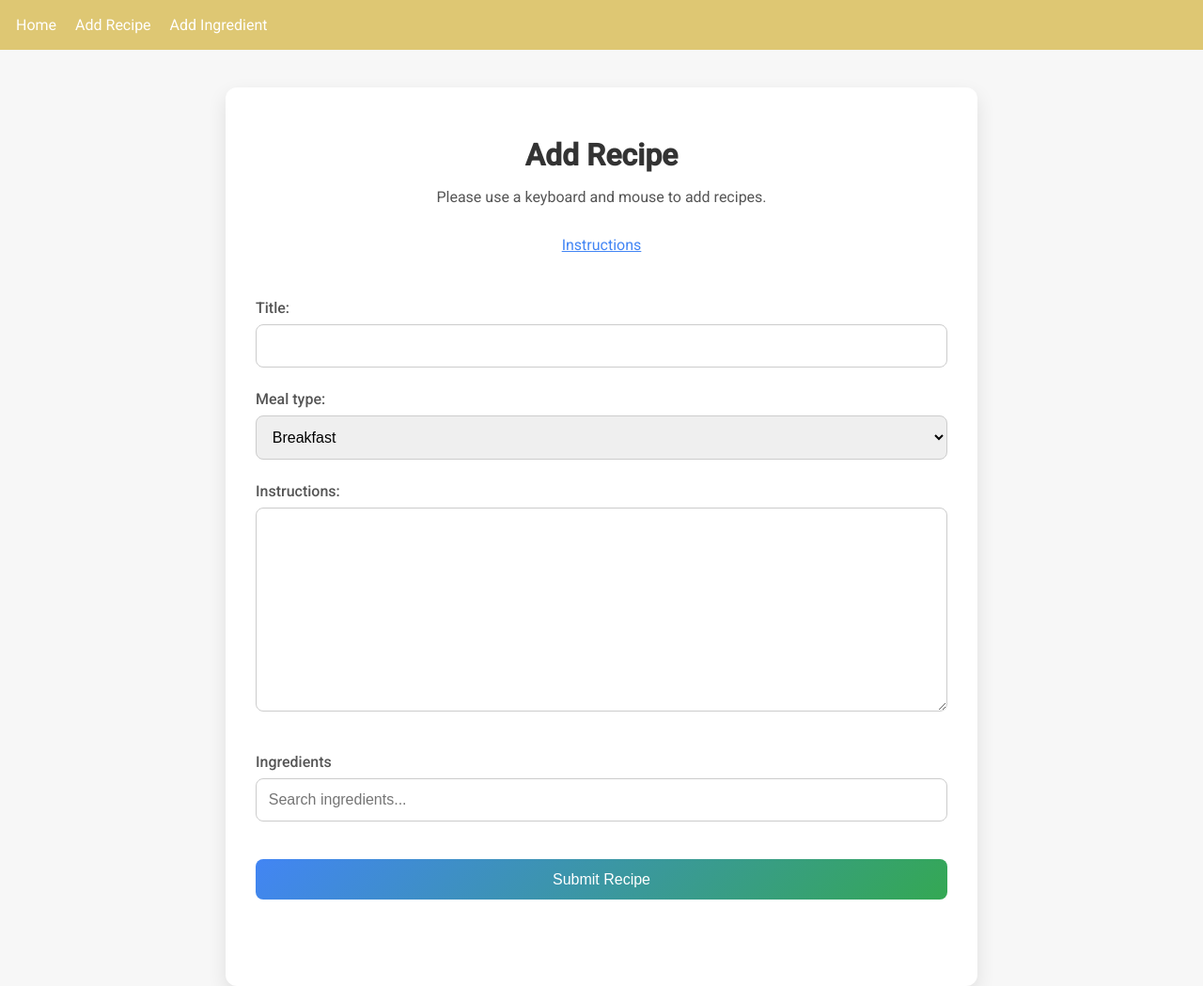
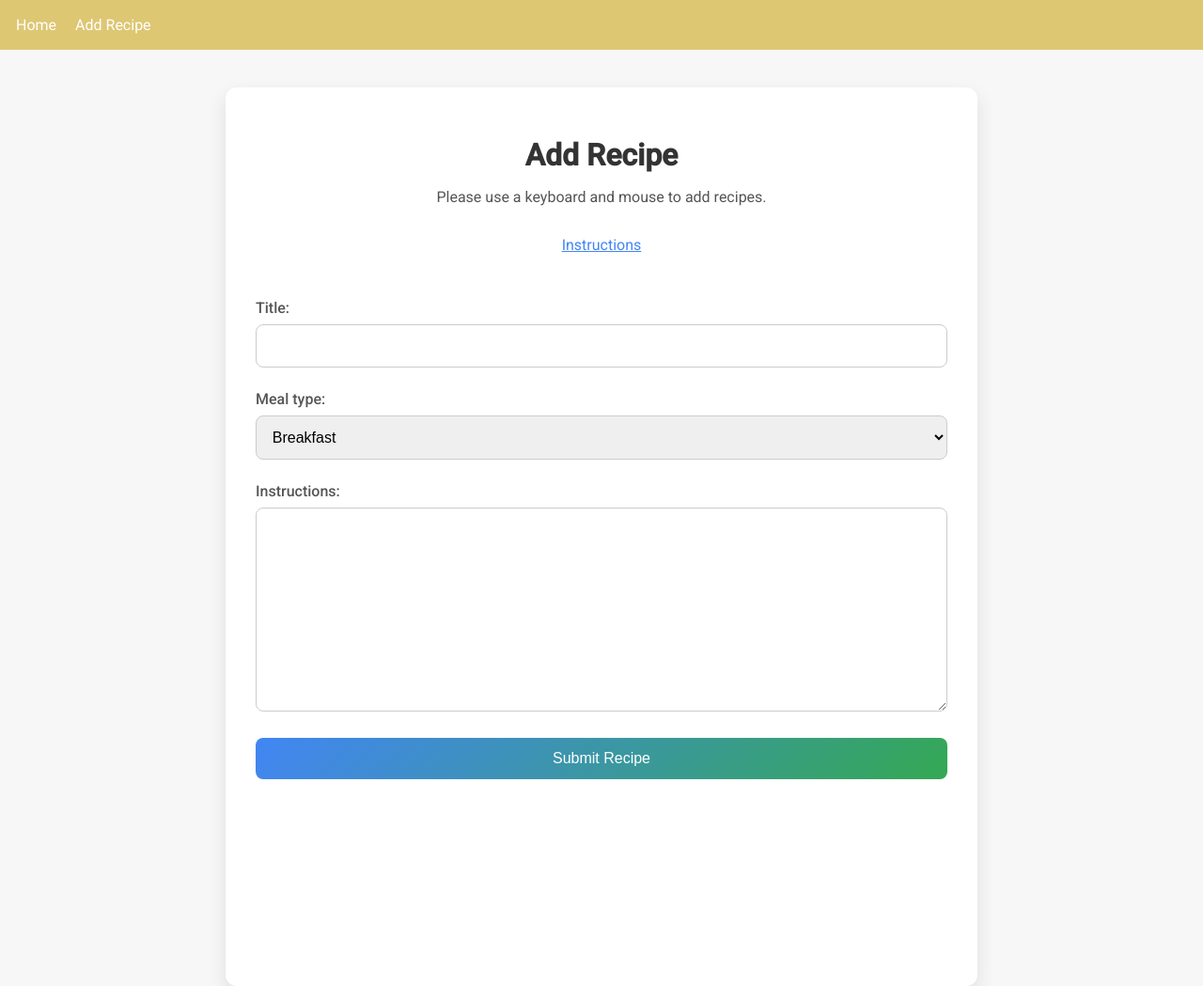
Before and after one commit to Iisyourdad/final_rasp_pi_recipe, a Django app: page /add_recipe/ in a window 1280 px wide. Shown: the whole page at 94% size. Run offline with Django 5.2, Linux system fonts and the light colour scheme; data that the repository does not hold is empty; some libraries are stand-ins or nearby versions.

Commit message:
Removed ingredients

```diff
--- a/recipes/admin.py
+++ b/recipes/admin.py
@@ -16,9 +16,11 @@ class HomePageAdmin(admin.ModelAdmin):
 
 @admin.register(Recipe)
 class RecipeAdmin(admin.ModelAdmin):
+    exclude = ('ingredients',)  # ingredients field removed
     list_display = ('title', 'meal_type', 'display_favorites')
     list_filter = ('meal_type',)
-    filter_horizontal = ('ingredients', 'favorites',)
+    # Only include favorites in the horizontal filter
+    filter_horizontal = ('favorites',)
 
     def display_favorites(self, obj):
         return ", ".join([user.username for user in obj.favorites.all()])
--- a/recipes/forms.py
+++ b/recipes/forms.py
@@ -1,13 +1,15 @@
 from django import forms
 from ckeditor.widgets import CKEditorWidget
-from django.db.models.functions import Lower
 from .models import Recipe, Ingredient, Instruction
+
 
 class InstructionsForm(forms.ModelForm):
     content = forms.CharField(widget=CKEditorWidget(config_name='maximal'))
+
     class Meta:
         model = Instruction
         fields = ['title', 'content']
+
 
 class RecipeForm(forms.ModelForm):
     instructions = forms.CharField(widget=CKEditorWidget(config_name='maximal'))
@@ -23,14 +25,8 @@ class RecipeForm(forms.ModelForm):
 
     class Meta:
         model = Recipe
-        fields = ['title', 'meal_type', 'instructions', 'ingredients']
-        widgets = {
-            'ingredients': forms.CheckboxSelectMultiple(),
-        }
+        fields = ['title', 'meal_type', 'instructions']
 
-    def __init__(self, *args, **kwargs):
-        super().__init__(*args, **kwargs)
-        self.fields['ingredients'].queryset = Ingredient.objects.all().order_by(Lower('name'))
 
 class IngredientForm(forms.ModelForm):
     class Meta:
--- a/recipes/templates/recipes/add_ingredient.html
+++ b/recipes/templates/recipes/add_ingredient.html
@@ -109,7 +109,7 @@
     </ul>
   </nav>
   <div class="form-container">
-    <h1>Add Ingredient</h1>
+    <!--<h1>Add Ingredient</h1>-->
     <div id="confirmation-message">
       Ingredient submitted successfully.
     </div>
--- a/recipes/templates/recipes/add_recipe.html
+++ b/recipes/templates/recipes/add_recipe.html
@@ -47,8 +47,8 @@
       background: #fff;
       width: 90%;
       max-width: 800px;
-      flex: 1; /* fills remaining space */
-      margin: 40px auto 0; /* top margin only, to keep nav at top */
+      flex: 1;
+      margin: 40px auto 0;
       padding: 2rem;
       border-radius: 12px;
       box-shadow: 0 8px 20px rgba(0,0,0,0.1);
@@ -98,42 +98,6 @@
       resize: vertical;
       min-height: 150px;
     }
-    /* Ingredients Section */
-    #ingredients-container {
-      margin-top: 1rem;
-    }
-    #ingredient-search {
-      width: 100%;
-      padding: 0.8rem;
-      margin-bottom: 1rem;
-      font-size: 1rem;
-      border: 1px solid #ccc;
-      border-radius: 8px;
-      box-sizing: border-box;
-    }
-    #ingredients-checkboxes {
-      display: grid;
-      grid-template-columns: repeat(auto-fill, minmax(150px, 1fr));
-      gap: 10px;
-    }
-    .ingredient-checkbox {
-      background: #f1f1f1;
-      border-radius: 8px;
-      padding: 10px;
-      text-align: center;
-      cursor: pointer;
-      transition: background 0.3s, color 0.3s;
-      display: flex;
-      align-items: center;
-      justify-content: center;
-    }
-    .ingredient-checkbox input {
-      display: none;
-    }
-    .ingredient-checkbox.selected {
-      background: #4285F4;
-      color: #fff;
-    }
     button[type="submit"] {
       padding: 0.8rem;
       border: none;
@@ -151,12 +115,12 @@
   </style>
 </head>
 <body>
-  <!-- Nav bar from index.html with left-aligned links -->
+  <!-- Nav bar -->
   <nav>
     <ul>
       <li><a href="{% url 'index' %}">Home</a></li>
       <li><a href="{% url 'add_recipe' %}">Add Recipe</a></li>
-      <li><a href="{% url 'add_ingredient' %}">Add Ingredient</a></li>
+      <!-- <li><a href="{% url 'add_ingredient' %}">Add Ingredient</a></li> -->
       {% if user.is_authenticated %}
         <li><a href="{% url 'favorites' %}">My Favorites</a></li>
       {% endif %}
@@ -171,7 +135,7 @@
     {% else %}
       <p>Please use a keyboard and mouse to add recipes.</p>
     {% endif %}
-    <!-- Added link for instructions -->
+    <!-- Link for instructions -->
     <p><a class="instructions-link" href="/instructions/">Instructions</a></p>
     <form action="" method="POST" enctype="multipart/form-data">
       {% csrf_token %}
@@ -188,55 +152,8 @@
         {{ form.instructions.label_tag }}
         {{ form.instructions }}
       </div>
-      <div class="form-group" id="ingredients-container">
-        <label for="ingredient-search">Ingredients</label>
-        <input type="text" id="ingredient-search" placeholder="Search ingredients...">
-        <div id="ingredients-checkboxes">
-          {% for checkbox in form.ingredients %}
-            <label class="ingredient-checkbox">
-              {{ checkbox.tag }} <span>{{ checkbox.choice_label }}</span>
-            </label>
-          {% endfor %}
-        </div>
-      </div>
       <button type="submit">Submit Recipe</button>
     </form>
   </div>
-  <script>
-    // Toggle "selected" class when an ingredient checkbox changes state
-    document.querySelectorAll('.ingredient-checkbox input[type="checkbox"]').forEach(function(checkbox) {
-      checkbox.addEventListener('change', function() {
-        if (checkbox.checked) {
-          checkbox.parentElement.classList.add('selected');
-        } else {
-          checkbox.parentElement.classList.remove('selected');
-        }
-      });
-    });
-    // Filter ingredients by search term
-    document.getElementById("ingredient-search").addEventListener("keyup", function() {
-      var filter = this.value.toLowerCase();
-      document.querySelectorAll(".ingredient-checkbox").forEach(function(tile) {
-        var labelText = tile.textContent.toLowerCase();
-        tile.style.display = labelText.indexOf(filter) > -1 ? "flex" : "none";
-      });
-    });
-    // Sort ingredient tiles case-insensitively after page load
-    document.addEventListener("DOMContentLoaded", function() {
-      var container = document.getElementById("ingredients-checkboxes");
-      if (container) {
-        var tiles = Array.from(container.children);
-        tiles.sort(function(a, b) {
-          var textA = a.innerText.trim().toLowerCase();
-          var textB = b.innerText.trim().toLowerCase();
-          return textA < textB ? -1 : textA > textB ? 1 : 0;
-        });
-        container.innerHTML = "";
-        tiles.forEach(function(tile) {
-          container.appendChild(tile);
-        });
-      }
-    });
-  </script>
 </body>
 </html>
--- a/recipes/templates/recipes/index.html
+++ b/recipes/templates/recipes/index.html
@@ -280,7 +280,7 @@
         <ul>
           <li><a href="{% url 'index' %}">Home</a></li>
           <li><a href="{% url 'add_recipe' %}">Add Recipe</a></li>
-          <li><a href="{% url 'add_ingredient' %}">Add Ingredient</a></li>
+          <!--<li><a href="{% url 'add_ingredient' %}">Add Ingredient</a></li> -->
           {% if user.is_authenticated %}
             <li><a href="{% url 'favorites' %}">My Favorites</a></li>
           {% endif %}
```
Also changed, not shown: db.sqlite3.
